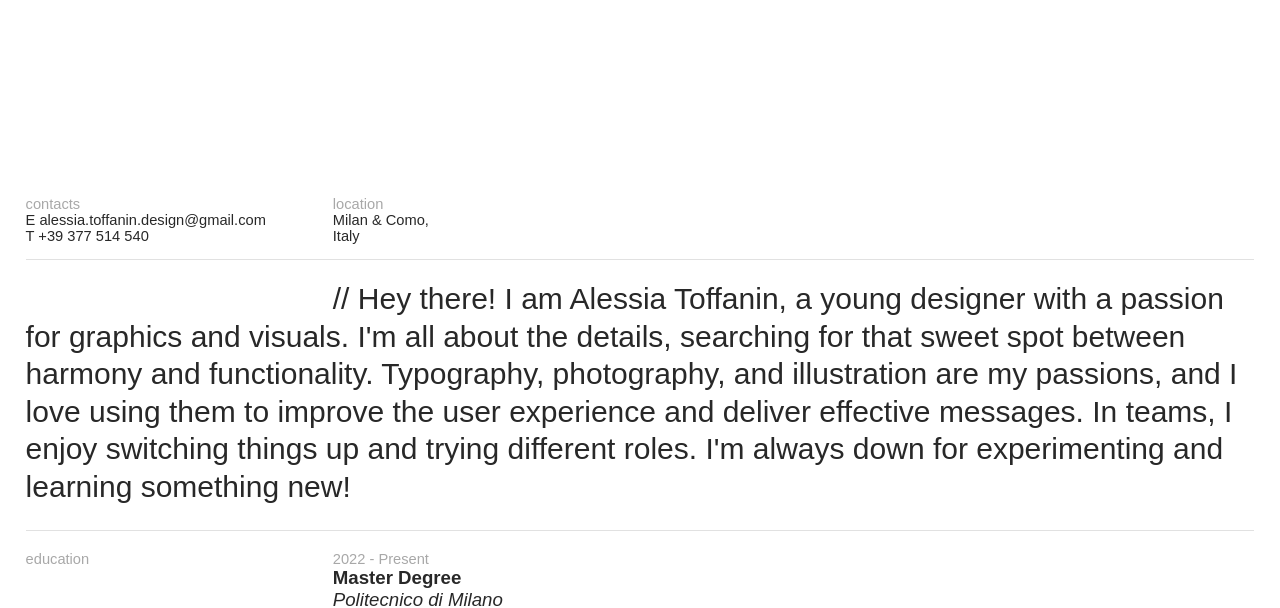
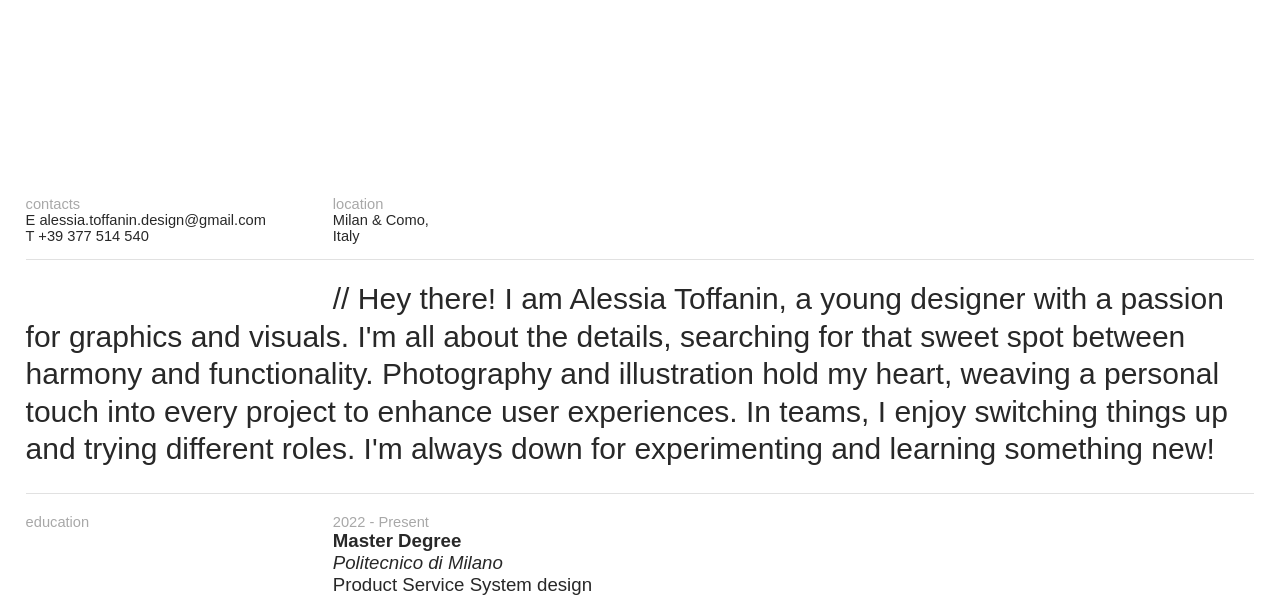
Before and after one commit to AlessiaToffanin/AlessiaToffanin.github.io, a plain HTML site: page about.html in a window 1280 px wide. Shown: the part 188-796 px from the top of the page. Drawn offline with nearby package versions, Linux system fonts and the light colour scheme.

Commit message:
Add files via upload

```diff
--- a/about.html
+++ b/about.html
@@ -111,8 +111,8 @@
                 <p class="textBigger" id="myPresentation">
                     // Hey there! I am Alessia Toffanin, a young designer with a passion for graphics and visuals.
                     I'm all about the details, searching for that sweet spot between harmony and functionality.
-                    Typography, photography, and illustration are my passions, and I love using them to improve the
-                    user experience and deliver effective messages. In teams, I enjoy switching things up and trying different roles.
+                    Photography and illustration hold my heart, weaving a personal touch into every project to enhance user experiences.
+                    In teams, I enjoy switching things up and trying different roles.
                     I'm always down for experimenting and learning something new!
                 </p>
             </div>
```
